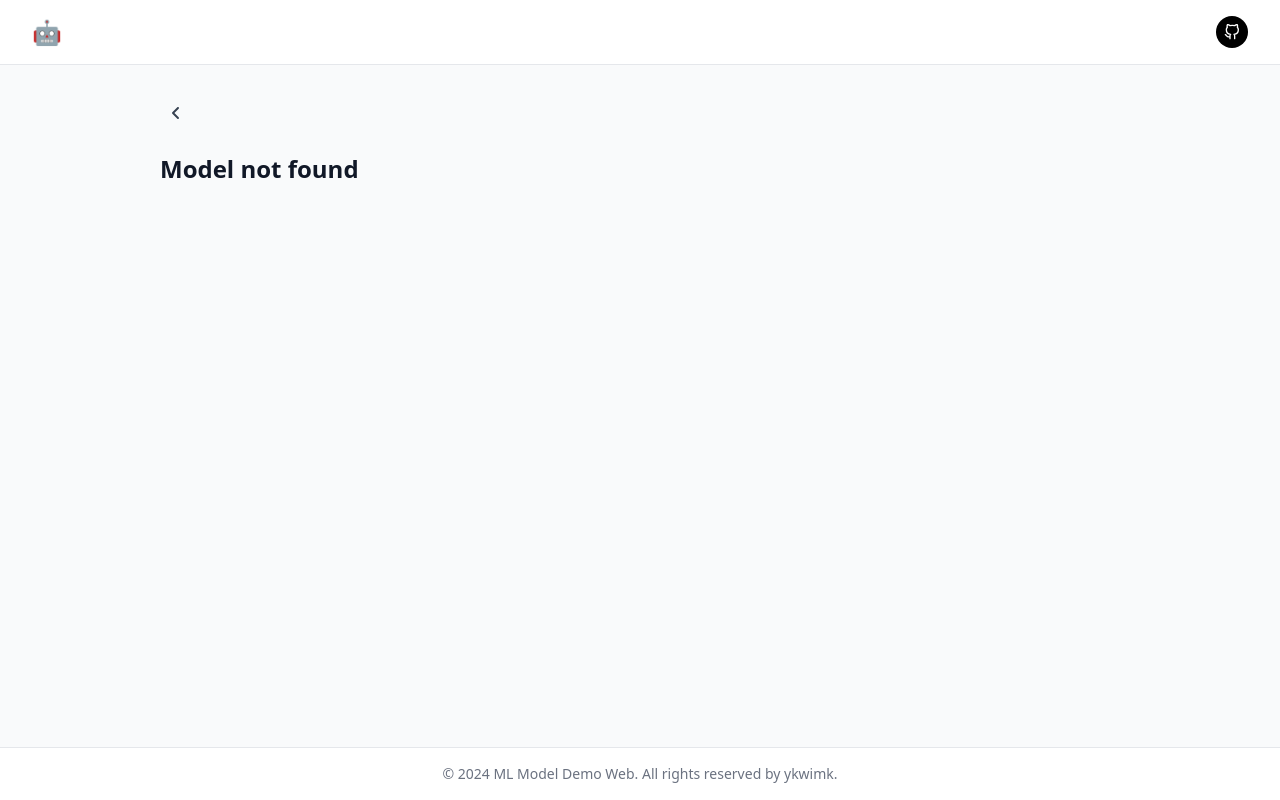
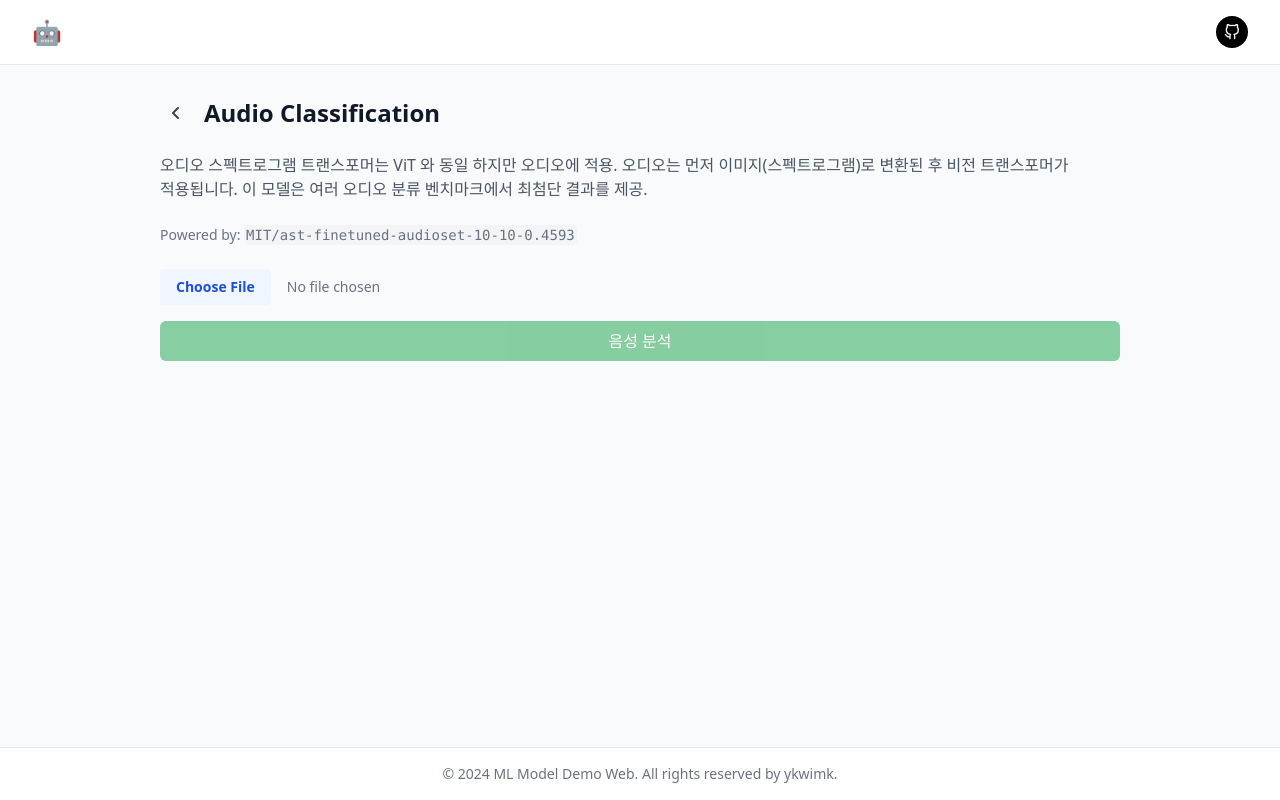
Before and after one commit to ykwimk/ml-model-web, a Next.js app: page /models/audio-classification in a window 1280 px wide. Before the commit this address had no page. Built offline with nearby package versions, Linux system fonts and the light colour scheme.

Commit message:
feat: audio-classification 모델 추가

```diff
--- a/src/components/ModelDetailContainer.tsx
+++ b/src/components/ModelDetailContainer.tsx
@@ -46,6 +46,7 @@ export default function ModelDetailContainer({ modelById }: Props) {
         return data.result[0];
       case 'image-classifier':
       case 'object-detection':
+      case 'audio-classification':
         return data.result;
       case 'speech-to-text':
         return data.result[modelResultKey[id]];
--- a/src/constants.ts
+++ b/src/constants.ts
@@ -87,7 +87,15 @@ export const MODELS: IModel[] = [
     description:
       '페이스북의 Massively Multilingual Speech(MMS) 프로젝트의 일부로, 요루바(yor) 언어 TTS 모델 체크포인트를 제공.',
   },
-  // https://huggingface.co/MIT/ast-finetuned-audioset-10-10-0.4593 추가
+  {
+    id: 'audio-classification',
+    name: 'Audio Classification',
+    caption: '오디오를 입력받아 해당 오디오의 종류나 카테고리를 분류하는 모델',
+    baseModel: 'MIT/ast-finetuned-audioset-10-10-0.4593',
+    inputType: 'audio',
+    description:
+      '오디오 스펙트로그램 트랜스포머는 ViT 와 동일 하지만 오디오에 적용. 오디오는 먼저 이미지(스펙트로그램)로 변환된 후 비전 트랜스포머가 적용됩니다. 이 모델은 여러 오디오 분류 벤치마크에서 최첨단 결과를 제공.',
+  },
 
   // --- Multimodal (멀티모달) ---
   {
@@ -110,4 +118,5 @@ export const modelResultKey: { [key: string]: string } = {
   ocr: 'generated_text',
   'speech-to-text': 'text',
   'image-captioning': 'generated_text',
+  'audio-classification:': 'audio-classification',
 };
```
